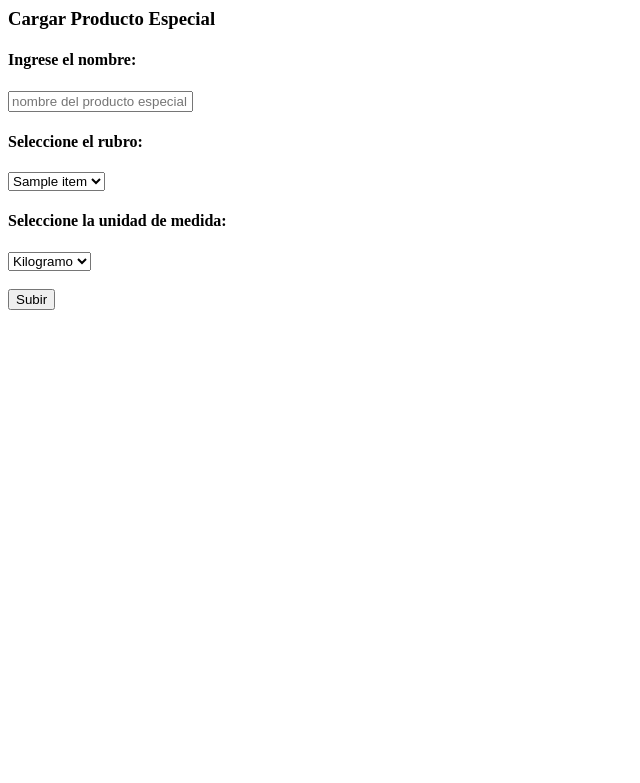
After one commit to emanuelbalcazar/wikiprecios, a CodeIgniter app: the page made by application/views/product/load_special_product_view.php in a window 1280 px wide. The commit adds this page. Shown: the top 783 px of the page, without its empty margins (0-640 px from the left). Run offline with CodeIgniter, Linux system fonts and the light colour scheme; tables that the repository leaves empty or names only in its code hold one stand-in row (values such as "Sample post"); the template is opened without the code that fills it: most values are stand-ins (such as "Sample title", 1, 10 or a date in 2020).

Commit message:
Controlador de productos especiales y ejemplos de rutas
- Se agrego un controlador de productos especiales
- Se agrego en la carpeta Routes ejemplo de uso de las rutas

```diff
--- a/application/config/routes.php
+++ b/application/config/routes.php
@@ -91,14 +91,14 @@ $route['cambiar_clave'] = "Account_controller/change";
 
 $route['comercios/nuevo'] = "Commerce_controller/new";
 $route['comercios/cargar'] = "Commerce_controller/load";
-// $route['menu_precios_masivos'] = "Price_web_controller/load_masive_price_view";
+
 $route['precios/cargar'] = "Price_controller/load";
-//
+
 // $route['nuevo_comercio'] = "Commerce_web_controller/load_commerce";
-//
+
 // $route['menu_comercios_masivos'] = "Commerce_web_controller/load_masive_businesses_view";
-//
-// $route['menu_nuevo_producto_especial'] = "Special_product_web_controller/load_special_product_view";
+
+$route['producto/nuevo'] = "Special_product_controller/new";
 // $route['nuevo_producto_especial'] = "Special_product_web_controller/load_special_product";
 // $route['menu_productos_especiales_masivos'] = "Special_product_web_controller/load_masive_special_products_view";
 // $route['productos_especiales_masivos'] = "Special_product_web_controller/load_masive_special_products";
--- a/application/views/navigation/menu_admin.php
+++ b/application/views/navigation/menu_admin.php
@@ -34,7 +34,7 @@
                     <li class="dropdown">
                         <a href="" class="dropdown-toggle" data-toggle="dropdown">Productos<b class="caret"></b></a>
                         <ul class="dropdown-menu" role="menu">
-                            <li><a href="<?= base_url('menu_nuevo_producto_especial'); ?>">Nuevo Producto Especial</a></li>
+                            <li><a href="<?= base_url('producto/nuevo'); ?>">Nuevo Producto Especial</a></li>
                             <li><a href="<?= base_url('menu_productos_especiales_masivos'); ?>">Cargar Desde Archivo</a></li>
                         </ul>
                     </li>
--- /dev/null
+++ b/application/views/product/load_special_product_view.php
@@ -0,0 +1,35 @@
+<body>
+       <div class="row">
+           <div class="col-lg-4 col-lg-offset-4" >
+           <h3>Cargar Producto Especial</h3>
+       </div>
+           <div class="col-lg-3 col-lg-offset-4" >
+               <form class="form-signin" action="<?= site_url('Special_product_controller/load_product'); ?>" method="POST">
+
+
+                   <h4>Ingrese el nombre:</h4>
+                     <input type="text" class="form-control" name="name" placeholder="nombre del producto especial">
+                   <h3></h3>
+
+                   <h4>Seleccione el rubro:</h4>
+                   <select class="selectpicker" data-width="100%" name="item" id="item" data-live-search="true">
+                       <?php foreach ($items as  $item) { ?>
+                           <option value = <?=$item->id;?> title = "<?=$item->name;?>"><?=$item->name;?></option>
+                       <?php } ?>
+                   </select>
+                   <h3></h3>
+
+                   <h4>Seleccione la unidad de medida:</h4>
+                   <select class="selectpicker" data-width="100%" name="unit" id="unit" data-live-search="true">
+                       <option name = "kg" value = "KG">Kilogramo</option>
+                       <option name = "lt" value = "LITRO">Litro</option>
+                       <option name = "docena" value = "DOCENA">Docena</option>
+                   </select>
+                   <h3></h3>
+
+                   <button class="btn btn-lg btn-primary btn-block" name="submit" type="submit">Subir</button>
+               </form>
+
+           </div><!-- /.col-lg-4 -->
+       </div>
+   </body>
```
Also changed, not shown: application/controllers/Special_product_controller.php (added, +69 -0 lines), application/routes/RUTAS.txt (added, +44 -0 lines), application/controllers/Home_controller.php (line endings or trailing spaces), 1 other file.
